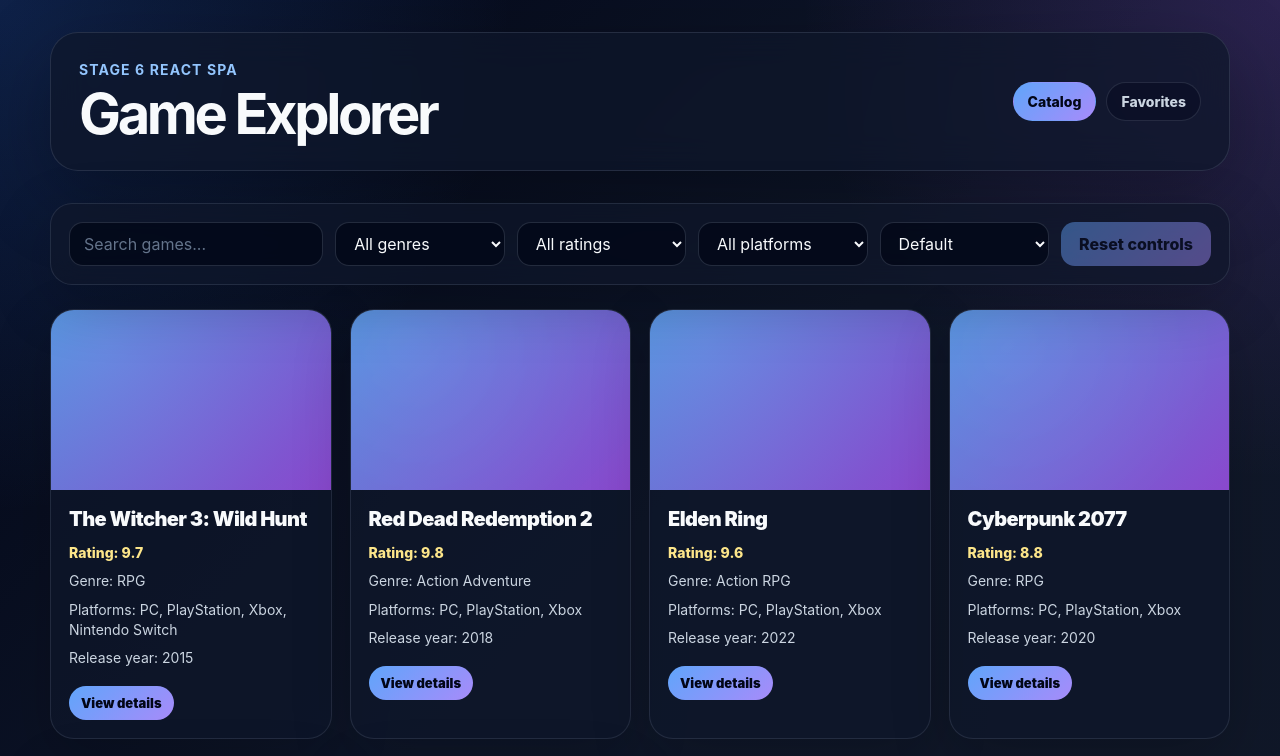
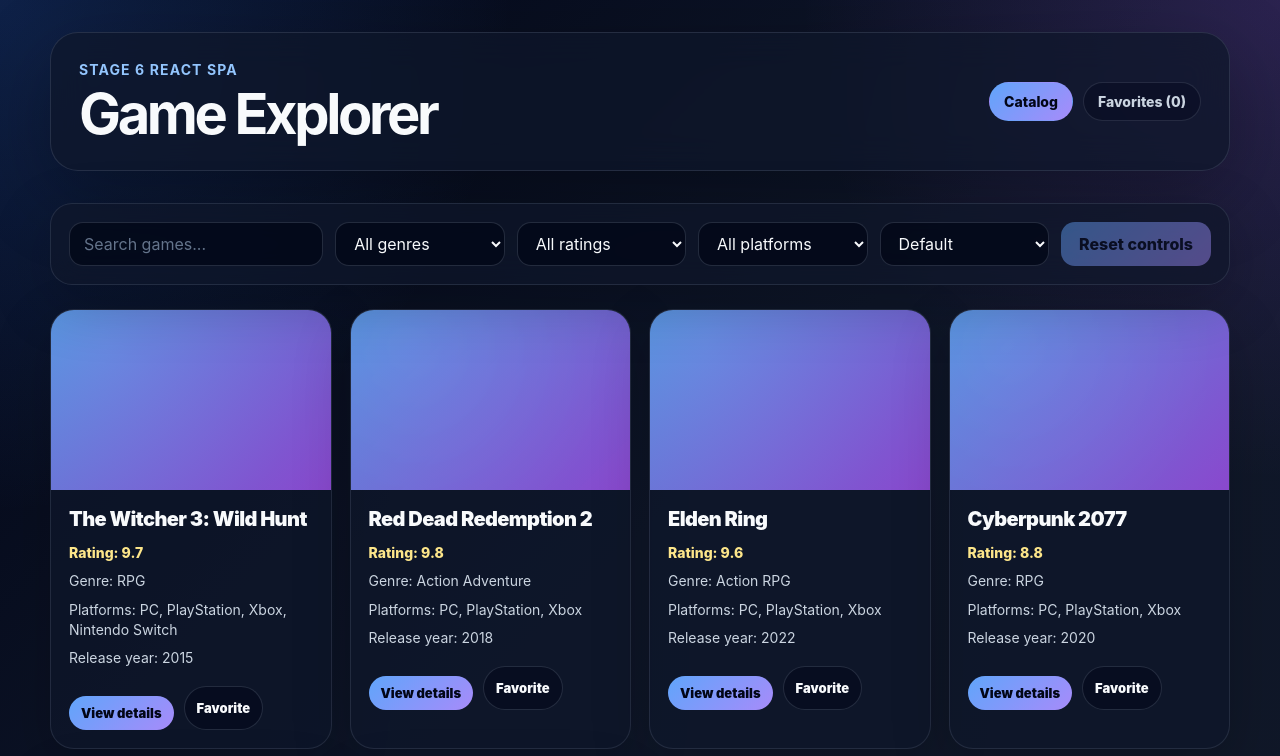
Before and after one commit to He8eco/frontend-workflow-lab, a React (Vite) app in the folder game-explorer/: page / in a window 1280 px wide. Shown: the top 756 px of the page. Built offline with nearby package versions, Linux system fonts and the light colour scheme.

Commit message:
feat: add favorites

```diff
--- a/game-explorer/src/App.css
+++ b/game-explorer/src/App.css
@@ -365,6 +365,40 @@
   font-size: 16px;
 }
 
+.game-card__actions {
+  display: flex;
+  flex-wrap: wrap;
+  gap: 10px;
+  margin-top: 10px;
+}
+
+.favorite-button {
+  display: inline-flex;
+  align-items: center;
+  justify-content: center;
+  border: 1px solid rgba(148, 163, 184, 0.2);
+  border-radius: 999px;
+  padding: 9px 12px;
+  color: #f8fafc;
+  font-size: 13px;
+  font-weight: 900;
+  background: rgba(2, 6, 23, 0.48);
+  transition:
+    transform 160ms ease,
+    border-color 160ms ease,
+    background 160ms ease;
+}
+
+.favorite-button:hover {
+  transform: translateY(-1px);
+  border-color: rgba(96, 165, 250, 0.44);
+  background: rgba(30, 41, 59, 0.85);
+}
+
+.details-favorite-button {
+  width: fit-content;
+}
+
 @media (max-width: 980px) {
   .game-controls {
     grid-template-columns: repeat(2, minmax(0, 1fr));
@@ -396,7 +430,6 @@
     grid-template-columns: 1fr;
   }
 
-
   .details-card {
     grid-template-columns: 1fr;
   }
--- a/game-explorer/src/App.jsx
+++ b/game-explorer/src/App.jsx
@@ -11,6 +11,35 @@
   const [games, setGames] = useState([])
   const [loading, setLoading] = useState(false)
   const [error, setError] = useState(null)
+  const [favorites, setFavorites] = useState(() => {
+    const savedFavorites = localStorage.getItem('favoriteGames2')
+
+    if (!savedFavorites) {
+      return []
+    }
+
+    try {
+      return JSON.parse(savedFavorites)
+    } catch (error) {
+      console.error(error)
+
+      return []
+    }
+  })
+
+  useEffect(() => {
+    localStorage.setItem('favoriteGames', JSON.stringify(favorites))
+  }, [favorites])
+
+  function handleToggleFavorite(gameId) {
+    setFavorites((currentFavorites) => {
+      if (currentFavorites.includes(gameId)) {
+        return currentFavorites.filter((favoriteID) => favoriteID !== gameId)
+      }
+
+      return [...currentFavorites, gameId]
+    })
+  }
 
   async function loadGames() {
     setLoading(true)
@@ -34,20 +63,43 @@
 
   return (
     <div className="app">
-      <Header />
+      <Header favoritesCount={favorites.length} />
       <Routes>
         <Route
           path="/"
           element={
-            <CatalogPage games={games} loading={loading} error={error} />
+            <CatalogPage
+              games={games}
+              loading={loading}
+              error={error}
+              favorites={favorites}
+              onToggleFavorite={handleToggleFavorite}
+            />
           }
         />
-        <Route path="/favorites" element={<FavoritesPage />} />
+        <Route
+          path="/favorites"
+          element={
+            <FavoritesPage
+              games={games}
+              loading={loading}
+              error={error}
+              favorites={favorites}
+              onToggleFavorite={handleToggleFavorite}
+            />
+          }
+        />
 
         <Route
           path="/games/:id"
           element={
-            <GameDetailsPage games={games} loading={loading} error={error} />
+            <GameDetailsPage
+              games={games}
+              loading={loading}
+              error={error}
+              favorites={favorites}
+              onToggleFavorite={handleToggleFavorite}
+            />
           }
         />
       </Routes>
--- a/game-explorer/src/components/GameCard.jsx
+++ b/game-explorer/src/components/GameCard.jsx
@@ -1,6 +1,6 @@
 import { Link } from 'react-router'
 
-export function GameCard({ game }) {
+export function GameCard({ game, isFavorite, onToggleFavorite }) {
   return (
     <article className="game-card">
       <div className="cover"></div>
@@ -11,9 +11,19 @@
         <p className="game-genre">Genre: {game.genre}</p>
         <p className="game-platform">Platforms: {game.platforms.join(', ')}</p>
         <p className="game-release">Release year: {game.releaseYear}</p>
-        <Link className="game-card__link" to={`/games/${game.id}`}>
-          View details
-        </Link>
+        <div className="game-card__actions">
+          <Link className="game-card__link" to={`/games/${game.id}`}>
+            View details
+          </Link>
+
+          <button
+            className="favorite-button"
+            type="button"
+            onClick={() => onToggleFavorite(game.id)}
+          >
+            {isFavorite ? 'Remove' : 'Favorite'}
+          </button>
+        </div>
       </div>
     </article>
   )
--- a/game-explorer/src/components/GameList.jsx
+++ b/game-explorer/src/components/GameList.jsx
@@ -1,10 +1,15 @@
 import { GameCard } from './GameCard'
 
-export function GameList({games}) {
+export function GameList({ games, favorites, onToggleFavorite }) {
   return (
     <div className="game-list">
       {games.map((game) => (
-        <GameCard key={game.id} game={game} />
+        <GameCard
+          key={game.id}
+          game={game}
+          isFavorite={favorites.includes(game.id)}
+          onToggleFavorite={onToggleFavorite}
+        />
       ))}
     </div>
   )
--- a/game-explorer/src/components/Header.jsx
+++ b/game-explorer/src/components/Header.jsx
@@ -1,6 +1,6 @@
 import { NavLink } from 'react-router'
 
-export function Header() {
+export function Header({favoritesCount}) {
   return (
     <header className="header">
       <div>
@@ -27,7 +27,7 @@
               : 'header-nav__link'
           }
         >
-          Favorites
+          Favorites ({favoritesCount})
         </NavLink>
       </nav>
     </header>
--- a/game-explorer/src/pages/CatalogPage.jsx
+++ b/game-explorer/src/pages/CatalogPage.jsx
@@ -2,7 +2,13 @@
 import { GameList } from '../components/GameList'
 import { GameControls } from '../components/GameControls'
 
-export function CatalogPage({ games, loading, error }) {
+export function CatalogPage({
+  games,
+  loading,
+  error,
+  favorites,
+  onToggleFavorite,
+}) {
   const [searchQuery, setSearchQuery] = useState('')
   const [genre, setGenre] = useState('all')
   const [platform, setPlatform] = useState('all')
@@ -96,7 +102,13 @@
   } else if (sortedGames.length === 0) {
     catalogContent = <p className="catalog-message">No games found</p>
   } else {
-    catalogContent = <GameList games={visibleGames} />
+    catalogContent = (
+      <GameList
+        games={visibleGames}
+        favorites={favorites}
+        onToggleFavorite={onToggleFavorite}
+      />
+    )
   }
 
   return (
--- a/game-explorer/src/pages/FavoritesPage.jsx
+++ b/game-explorer/src/pages/FavoritesPage.jsx
@@ -1,9 +1,42 @@
-export function FavoritesPage() {
+import { GameList } from '../components/GameList'
+
+export function FavoritesPage({
+  games,
+  loading,
+  error,
+  favorites,
+  onToggleFavorite,
+}) {
+  const favoriteGames = games.filter((game) => {
+    favorites.includes(game.id)
+  })
+
+  let favoritesContent
+
+  if (loading) {
+    favoritesContent = <p className="catalog-message">Loading games...</p>
+  } else if (error) {
+    favoritesContent = (
+      <p className="catalog-message catalog-message--error">{error}</p>
+    )
+  } else if (favoriteGames.length === 0) {
+    favoritesContent = <p className="catalog-message">No favorite games yet.</p>
+  } else {
+    favoritesContent = (
+      <GameList
+        games={favoriteGames}
+        favorites={favorites}
+        onToggleFavorite={onToggleFavorite}
+      />
+    )
+  }
+
   return (
     <main className="favorites-page">
       <p className="page-eyebrow">Saved games</p>
       <h2>Favorites</h2>
-      <p className="catalog-message">Favorite games will be here.</p>
+
+      {favoritesContent}
     </main>
   )
 }
--- a/game-explorer/src/pages/GameDetailsPage.jsx
+++ b/game-explorer/src/pages/GameDetailsPage.jsx
@@ -1,11 +1,19 @@
 import { Link, useParams } from 'react-router'
 
-export function GameDetailsPage({ games, error, loading }) {
+export function GameDetailsPage({
+  games,
+  error,
+  loading,
+  favorites,
+  onToggleFavorite,
+}) {
   const { id } = useParams()
 
   const game = games.find((game) => {
     return String(game.id) === id
   })
+
+  const isFavorite = favorites.includes(game.id)
 
   if (loading) {
     return <p className="catalog-message">Loading game...</p>
@@ -69,6 +77,13 @@
               <strong>{game.platforms.join(', ')}</strong>
             </div>
           </div>
+          <button
+            className="favorite-button details-favorite-button"
+            type="button"
+            onClick={() => onToggleFavorite(game.id)}
+          >
+            {isFavorite ? 'Remove from favorites' : 'Add to favorites'}
+          </button>
         </div>
       </section>
     </main>
```
Also changed, not shown: 2 other files (tests, documents, lock files or other folders).
